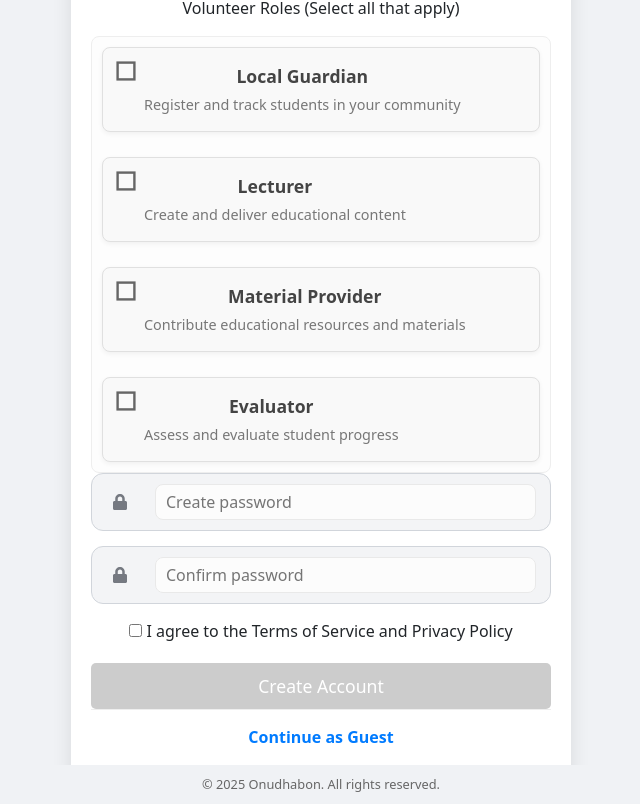
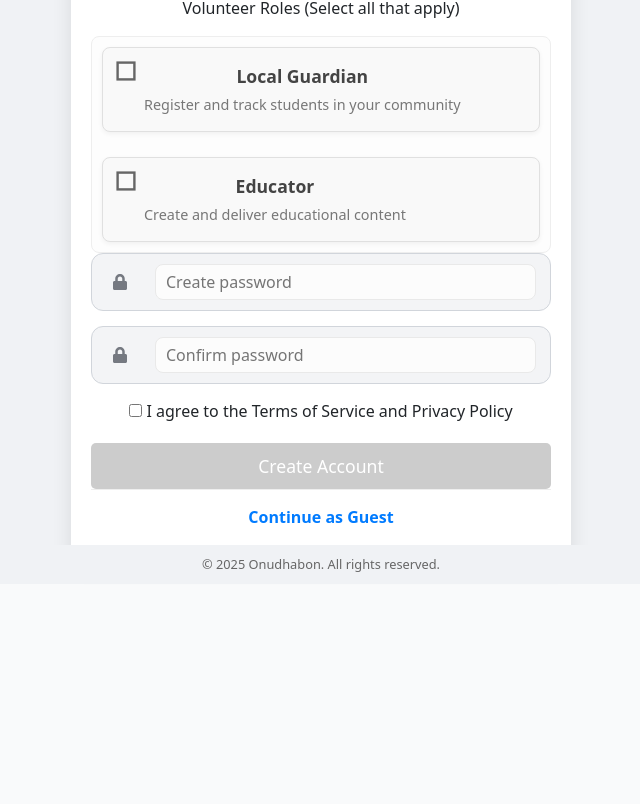
Before and after one commit to abonty360/Onudhabon, a React (Create React App) app in the folder client/: page /register in a window 1280 px wide. Shown: the part 746-1550 px from the top of the page, without its empty margins (319-959 px from the left). After the commit the page ends 1330 px from the top, so only its background shows below. Built offline with nearby package versions, Linux system fonts and the light colour scheme.

Commit message:
Role updated

```diff
--- a/client/src/Components/RegistrationForm/RegistrationForm.jsx
+++ b/client/src/Components/RegistrationForm/RegistrationForm.jsx
@@ -6,9 +6,7 @@ import { FaUser, FaEnvelope, FaPhone, FaMapMarkerAlt, FaLock } from 'react-icons
 
 const rolesList = [
   { label: 'Local Guardian', desc: 'Register and track students in your community' },
-  { label: 'Lecturer', desc: 'Create and deliver educational content' },
-  { label: 'Material Provider', desc: 'Contribute educational resources and materials' },
-  { label: 'Evaluator', desc: 'Assess and evaluate student progress' },
+  { label: 'Educator', desc: 'Create and deliver educational content' },
 ];
 
 const RegisterForm = () => {
```
